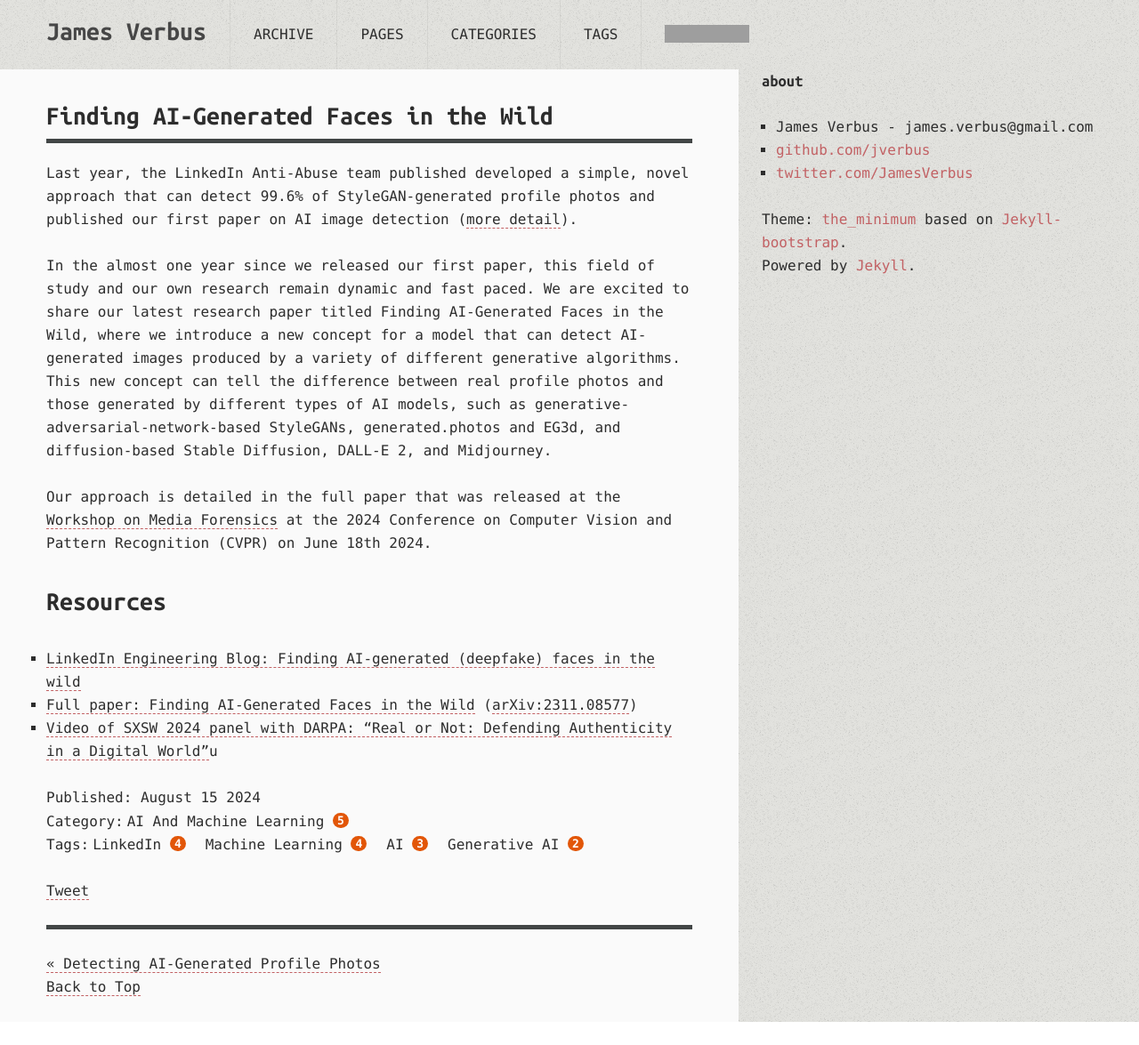
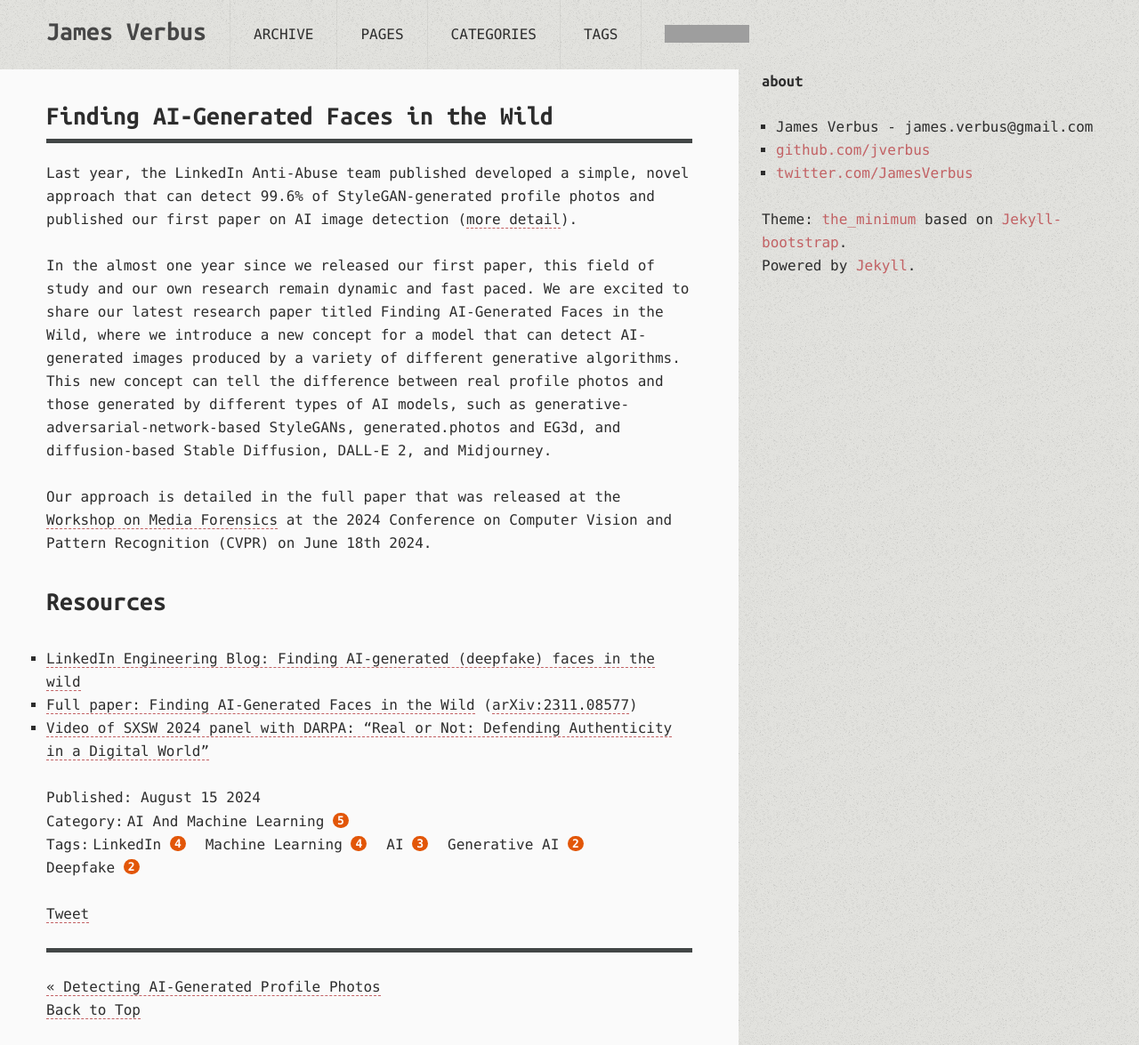
Before and after one commit to jverbus/jverbus.github.io, a Jekyll site: the page built from _posts/2024-08-15-finding-ai-generated-faces-in-the-wild.md, in a window 1280 px wide. Shown: the whole page at 89% size. Built offline with Jekyll 4.4.1, drawn with Linux system fonts in a browser that asks for light colours; comment, search, counter and statistics services are not loaded; before the commit the page ends 1149 px from its top, so only the background shows below that; grey boxes are pictures that could not be loaded.

```diff
--- a/_posts/2024-08-15-finding-ai-generated-faces-in-the-wild.md
+++ b/_posts/2024-08-15-finding-ai-generated-faces-in-the-wild.md
@@ -3,7 +3,7 @@
 title: "Finding AI-Generated Faces in the Wild"
 description: "A top-performing approach for detecting both GAN- and diffusion-generated faces in the wild."
 category: AI and Machine Learning
-tags: [LinkedIn, machine learning, AI, Generative AI]
+tags: [LinkedIn, machine learning, AI, Generative AI, deepfake]
 ---
 {% include JB/setup %}
 
@@ -18,4 +18,4 @@
 
 - [LinkedIn Engineering Blog: Finding AI-generated (deepfake) faces in the wild](https://www.linkedin.com/blog/engineering/trust-and-safety/finding-ai-generated-deepfake-faces-in-the-wild)
 - [Full paper: Finding AI-Generated Faces in the Wild](https://openaccess.thecvf.com/content/CVPR2024W/WMF/papers/Porcile_Finding_AI-Generated_Faces_in_the_Wild_CVPRW_2024_paper.pdf) ([arXiv:2311.08577](https://arxiv.org/abs/2311.08577))
-- [Video of SXSW 2024 panel with DARPA: "Real or Not: Defending Authenticity in a Digital World"](https://www.youtube.com/watch?v=8zniAjqWI2A)u
+- [Video of SXSW 2024 panel with DARPA: "Real or Not: Defending Authenticity in a Digital World"](https://www.youtube.com/watch?v=8zniAjqWI2A)
```
Also changed, not shown: _posts/2021-09-02-using-deep-learning-to-detect-abusive-sequences-of-member-activity.md (+2 -0 lines), _posts/2023-06-20-detecting-ai-generated-profile-photos.md (+1 -1 lines).
